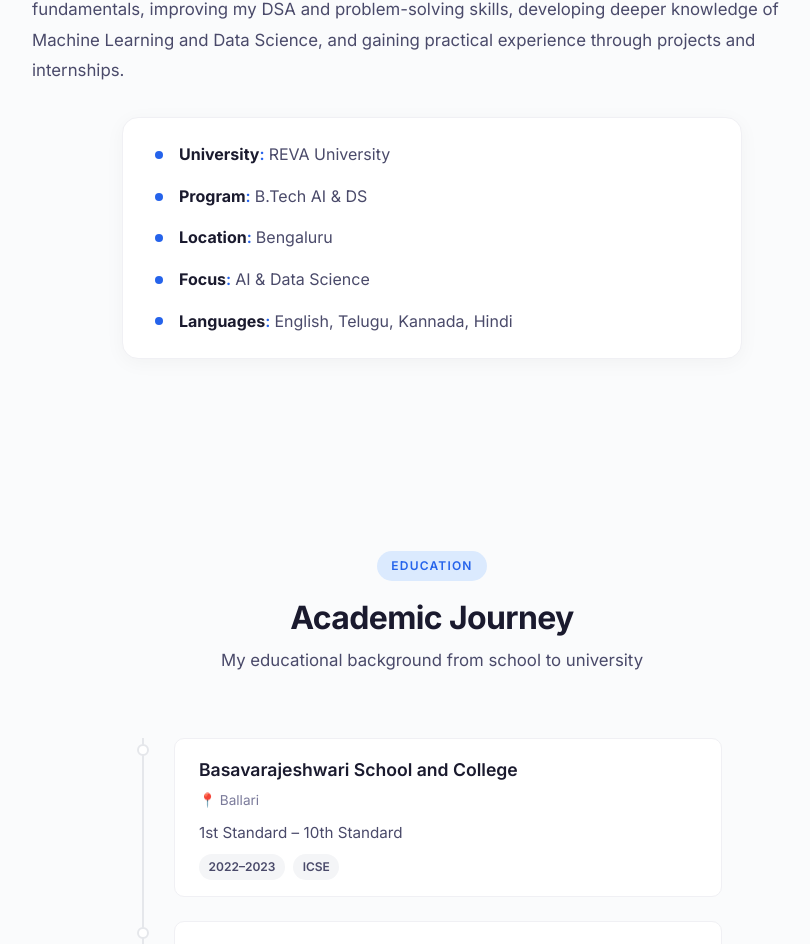
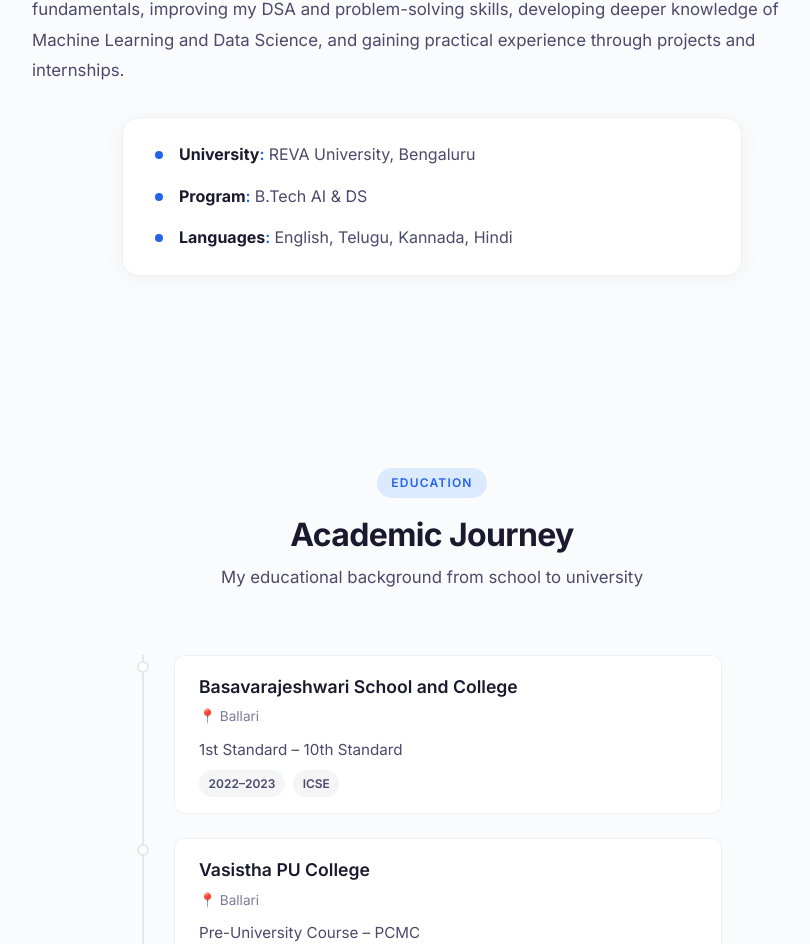
Before and after one commit to SusheelVaddi/Portfolio, a React (Vite) app: page / in a window 1280 px wide. Shown: the part 1313-2257 px from the top of the page, without its empty margins (208-1018 px from the left). Built offline with nearby package versions, Linux system fonts and the light colour scheme.

Commit message:
Update About overview: add Bengaluru to University, remove Location and Focus

```diff
--- a/src/components/About.jsx
+++ b/src/components/About.jsx
@@ -23,7 +23,7 @@ export default function About() {
                 <div className="skills-inline-text">
                   <strong className="skills-category-name">University</strong>
                   <span className="skills-separator">: </span>
-                  <span className="skills-items-text">{personalInfo.university.split(",")[0]}</span>
+                  <span className="skills-items-text">{personalInfo.university}</span>
                 </div>
               </li>
               <li className="skills-inline-item">
@@ -32,22 +32,6 @@ export default function About() {
                   <strong className="skills-category-name">Program</strong>
                   <span className="skills-separator">: </span>
                   <span className="skills-items-text">B.Tech AI &amp; DS</span>
-                </div>
-              </li>
-              <li className="skills-inline-item">
-                <span className="skills-main-bullet" aria-hidden="true" />
-                <div className="skills-inline-text">
-                  <strong className="skills-category-name">Location</strong>
-                  <span className="skills-separator">: </span>
-                  <span className="skills-items-text">Bengaluru</span>
-                </div>
-              </li>
-              <li className="skills-inline-item">
-                <span className="skills-main-bullet" aria-hidden="true" />
-                <div className="skills-inline-text">
-                  <strong className="skills-category-name">Focus</strong>
-                  <span className="skills-separator">: </span>
-                  <span className="skills-items-text">AI &amp; Data Science</span>
                 </div>
               </li>
               <li className="skills-inline-item">
```
